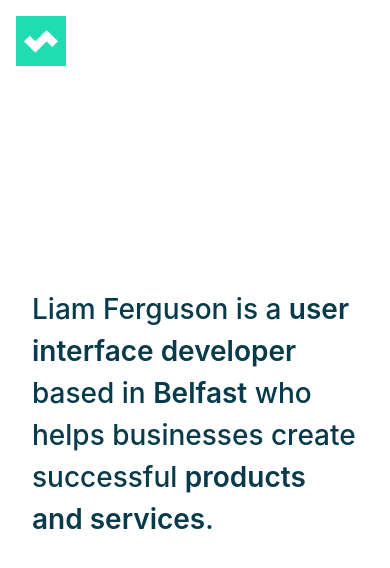
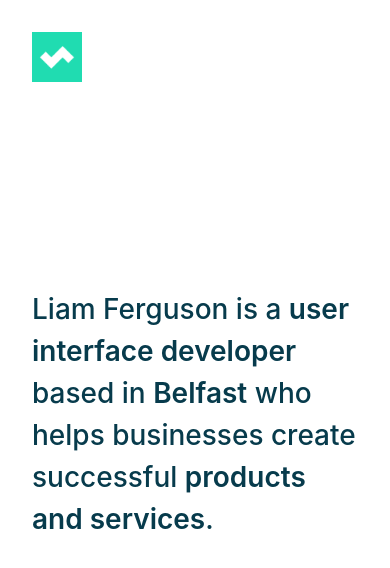
Before and after one commit to lmfrgsn/lmfrgsn.github.io, a website: page index.html in a window 390 px wide. Drawn offline with Linux system fonts and the light colour scheme.

Commit message:
mobile alignment

```diff
--- a/assets/scss/main.scss
+++ b/assets/scss/main.scss
@@ -126,6 +126,11 @@ strong {
   top: 1rem;
   left: 1rem;
   width: 50px;
+
+  @media (max-width: 800px) {
+    top: 2rem;
+    left: 2rem;
+  }
 }
 
 @keyframes slide-from-left {
```
Also changed, not shown: assets/css/main.css.
